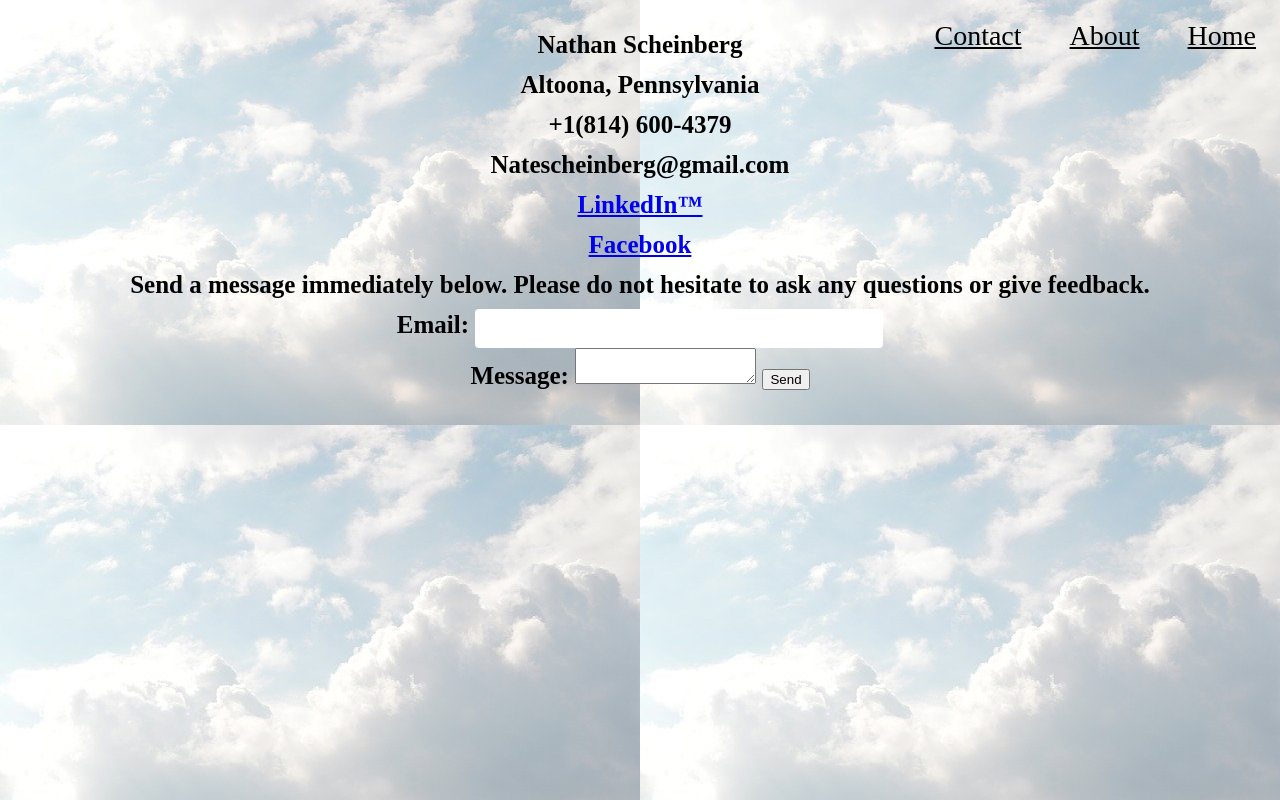
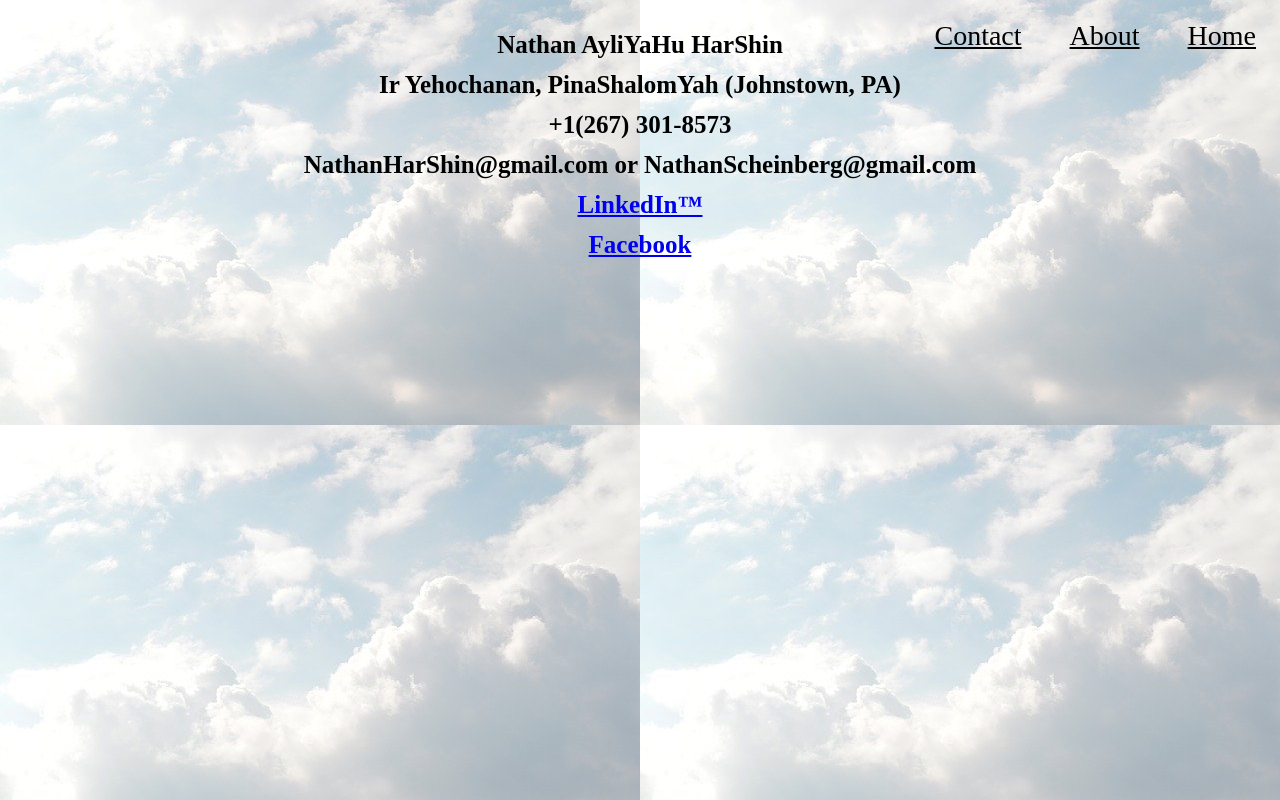
Before and after one commit to TeachingsOfEden/TeachingsOfEden.Github.io, a plain HTML site: page Contact.html in a window 1280 px wide. Drawn offline with Linux system fonts and the light colour scheme; a script that the page names is missing.

Commit message:
Update Contact.html

```diff
--- a/Contact.html
+++ b/Contact.html
@@ -28,33 +28,14 @@ img {text-align: center;}
 	<div class="border">
 
 	<h3>
-		Nathan Scheinberg
-		<br>Altoona, Pennsylvania
-		<br>+1(814) 600-4379
-		<br>Natescheinberg@gmail.com
+		Nathan AyliYaHu HarShin
+		<br>Ir Yehochanan, PinaShalomYah (Johnstown, PA)
+		<br>+1(267) 301-8573
+		<br>NathanHarShin@gmail.com or NathanScheinberg@gmail.com
 		<br><a href="http://LinkedIn.com/in/NathanScheinberg">LinkedIn™</a>
-		<br><a href="https://www.facebook.com/nathan.scheinberg/">Facebook</a>
+		<br><a href="https://www.facebook.com/NatanAyliYaHuHarShadai/">Facebook</a>
 
-		<br>Send a message immediately below. Please do not hesitate to ask any questions or give feedback.
-		<br>
-<center><form
-  action="https://formspree.io/f/xrgorkzy"
-  method="POST"
->
-  <label>
-    Email:
-    <input type="text" name="_replyto">
-  </label>
-  <br>
-  <label>
-    Message:
-    <textarea name="message"></textarea>
-  </label>
 
-  <!-- your other form fields go here -->
-
-  <button type="submit">Send</button>
-</form></center>
 </div>
 </h3>
 </body>
```
